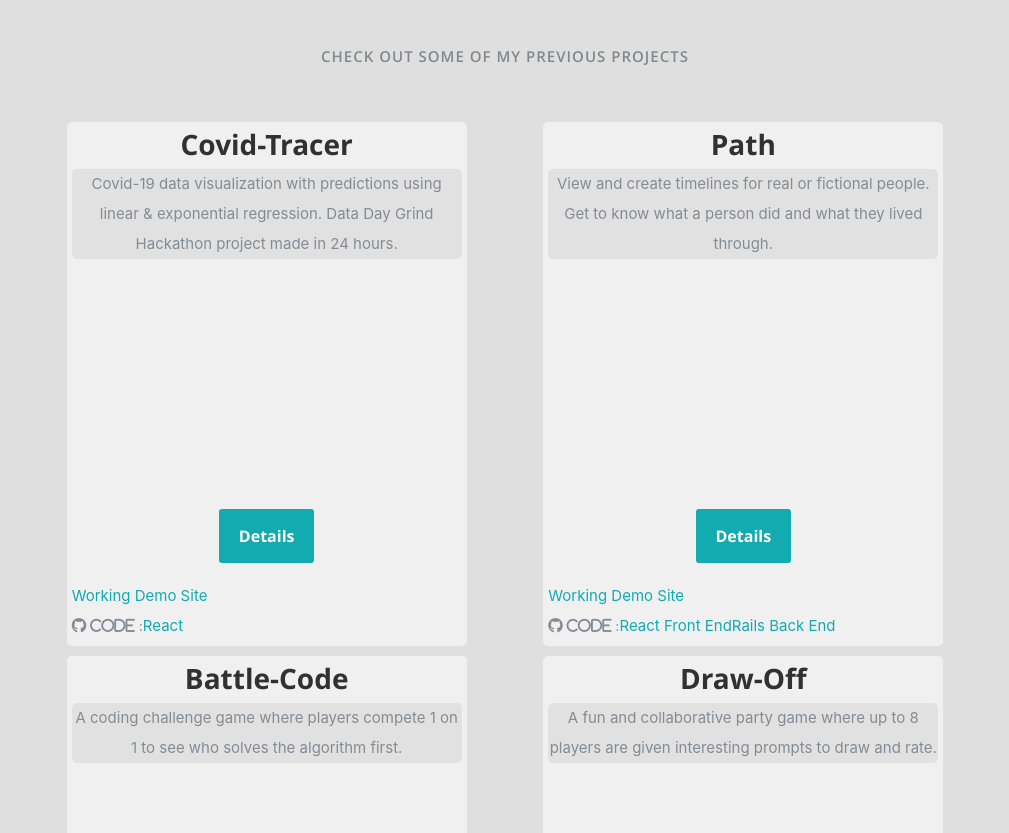
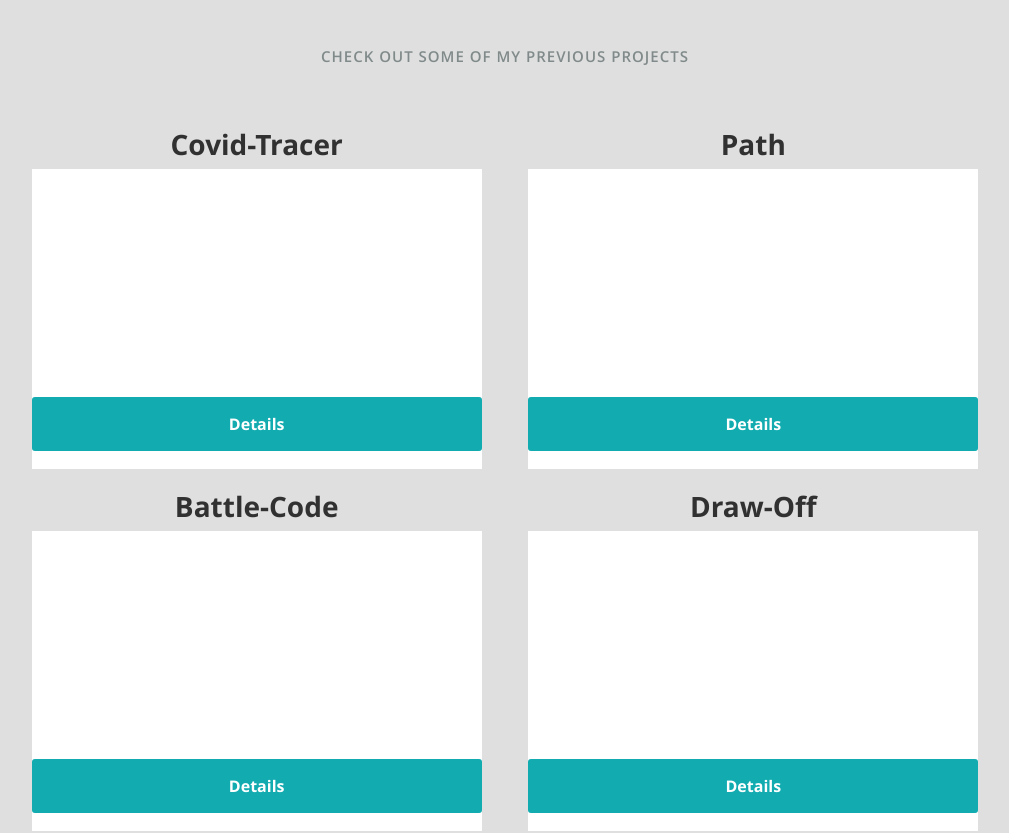
Before and after one commit to IdleScV/my_portfolio, a React (Create React App) app: page / in a window 1280 px wide. Shown: the part 2260-3093 px from the top of the page, without its empty margins (135-1144 px from the left). Built offline with nearby package versions, Linux system fonts and the light colour scheme.

Commit message:
using reactcardflip

```diff
--- a/public/css/layout.css
+++ b/public/css/layout.css
@@ -401,66 +401,27 @@ ul#nav li.current a {
 
 .moving-item {
 	margin: 5px;
-	background-color: rgb(241, 240, 241);
-	/* border: solid red 2px; */
 	padding: 5px;
-	border-radius: 5px;
-	width: 400px;
+	display: flex;
+	flex-direction: column;
+	justify-content: space-between;
+	text-align: center;
+}
 
+.moving-item .demo-video {
+	width: 100%;
+}
+
+.moving-item .front,
+.moving-item .back {
+	width: 450px;
+	height: 300px;
+	background-color: white;
 	display: flex;
 	flex-direction: column;
 	justify-content: space-between;
 }
 
-.moving-item .description {
-	/* border: solid blue 2px; */
-	width: 100%;
-
-	text-align: center;
-}
-
-.project-snippet {
-	/* border: solid red 2px; */
-	margin-bottom: 0px;
-	background-color: rgba(219, 219, 219, 0.698);
-	border-radius: 5px;
-}
-
-.moving-item .description .github {
-	display: flex;
-	justify-content: space-evenly;
-	/* border: solid red 2px; */
-}
-
-.moving-item .description .github .title {
-	/* border: solid red 2px; */
-	display: flex;
-	flex-direction: column;
-	justify-content: center;
-}
-
-.moving-item .description .github .details {
-	/* border: solid red 2px; */
-	margin-top: 5px;
-	display: flex;
-	flex-direction: column;
-}
-
-.moving-item .description .github .githublink {
-	/* border: solid red 2px; */
-}
-.moving-item .demo-video {
-	width: 100%;
-}
-
-.moving-item .demo-video .comingsoon {
-	/* margin-top: -100px; */
-	/* height: 100%; */
-	height: 220px;
-	padding: 90px;
-	text-align: center;
-	border: rgb(24, 24, 24) solid 1px;
-}
 @media only screen and (max-width: 780px) {
 }
 
--- a/src/components/Container/projectCard.css
+++ /dev/null
@@ -1,9 +0,0 @@
-.flip-card {
-	display: relative;
-}
-
-.inner {
-}
-
-.front {
-}
--- a/src/components/Container/projectCard.js
+++ b/src/components/Container/projectCard.js
@@ -1,16 +1,14 @@
 import React, { useState } from 'react';
 import ReactPlayer from 'react-player';
+import ReactCardFlip from 'react-card-flip';
 
 function ProjectCard({ item, i }) {
-	const [ display, setDisplay ] = useState('front');
+	const [ isFlipped, setisFlipped ] = useState(false);
 	return (
 		<div key={i} className="moving-item">
-			<div className="flip-card">
-				<div className="inner">
+			<h2>{item.name}</h2>
+			<ReactCardFlip isFlipped={isFlipped} flipDirection="vertical">
 				<div className="front">
-						<div className="description">
-							<h2>{item.name}</h2>
-							<p className="project-snippet">{item.description}</p>
 					<div className="demo-video">
 						{item.youtubedemo ? (
 							<ReactPlayer
@@ -25,11 +23,17 @@ function ProjectCard({ item, i }) {
 							<div className="comingsoon">Demo Video Coming Soon</div>
 						)}
 					</div>
-							<br />
-							<button>Details</button>
-						</div>
+
+					<button
+						onClick={() => {
+							setisFlipped(!isFlipped);
+						}}
+					>
+						Details
+					</button>
 				</div>
 				<div className="back">
+					<p className="project-snippet">{item.description}</p>
 					<div className="details">
 						{item.demourl ? (
 							<a
@@ -60,9 +64,15 @@ function ProjectCard({ item, i }) {
 							);
 						})}
 					</div>
+					<button
+						onClick={() => {
+							setisFlipped(!isFlipped);
+						}}
+					>
+						Demo Video
+					</button>
 				</div>
-				</div>
-			</div>
+			</ReactCardFlip>
 		</div>
 	);
 }
```
Also changed, not shown: package.json (+11 -2 lines), 1 other file (tests, documents, lock files or other folders). Lines whose indentation alone changed are shown as unchanged.
